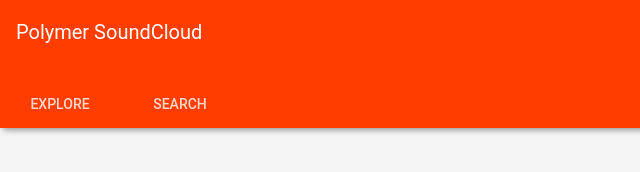
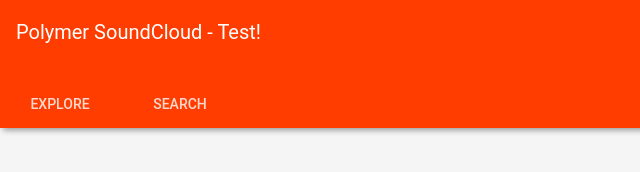
Before and after one commit to kevinpschaaf/polymer-sc, a plain HTML site: page index.html in a window 1280 px wide. Shown: the full height of the page, 0-640 px from the left. Drawn offline with Linux system fonts and the light colour scheme; no server answers; a web font is replaced by a local one.

Commit message:
update gh-pages

```diff
--- a/index.html
+++ b/index.html
@@ -3319,7 +3319,7 @@ subject to an additional IP rights grant found at http://polymer.github.io/PATEN
 
         <template is="dom-if" if="{{_makeDrawer(wideLayout, lazyFlag)}}">
           <app-toolbar>
-            <div title="">Polymer SoundCloud - Test!</div>
+            <div title="">Polymer SoundCloud</div>
           </app-toolbar>
 
 
@@ -3350,7 +3350,7 @@ subject to an additional IP rights grant found at http://polymer.github.io/PATEN
 
           <app-toolbar>
             <paper-icon-button class="menu-button" icon="menu" drawer-toggle="" hidden$="[[wideLayout]]"></paper-icon-button>
-            <div title="" class="spacer">Polymer SoundCloud</div>
+            <div title="" class="spacer">Polymer SoundCloud - Test!</div>
             <paper-icon-button icon="{{_loginIcon(user)}}" on-tap="_toggleLogin"></paper-icon-button>
           </app-toolbar>
 
```
